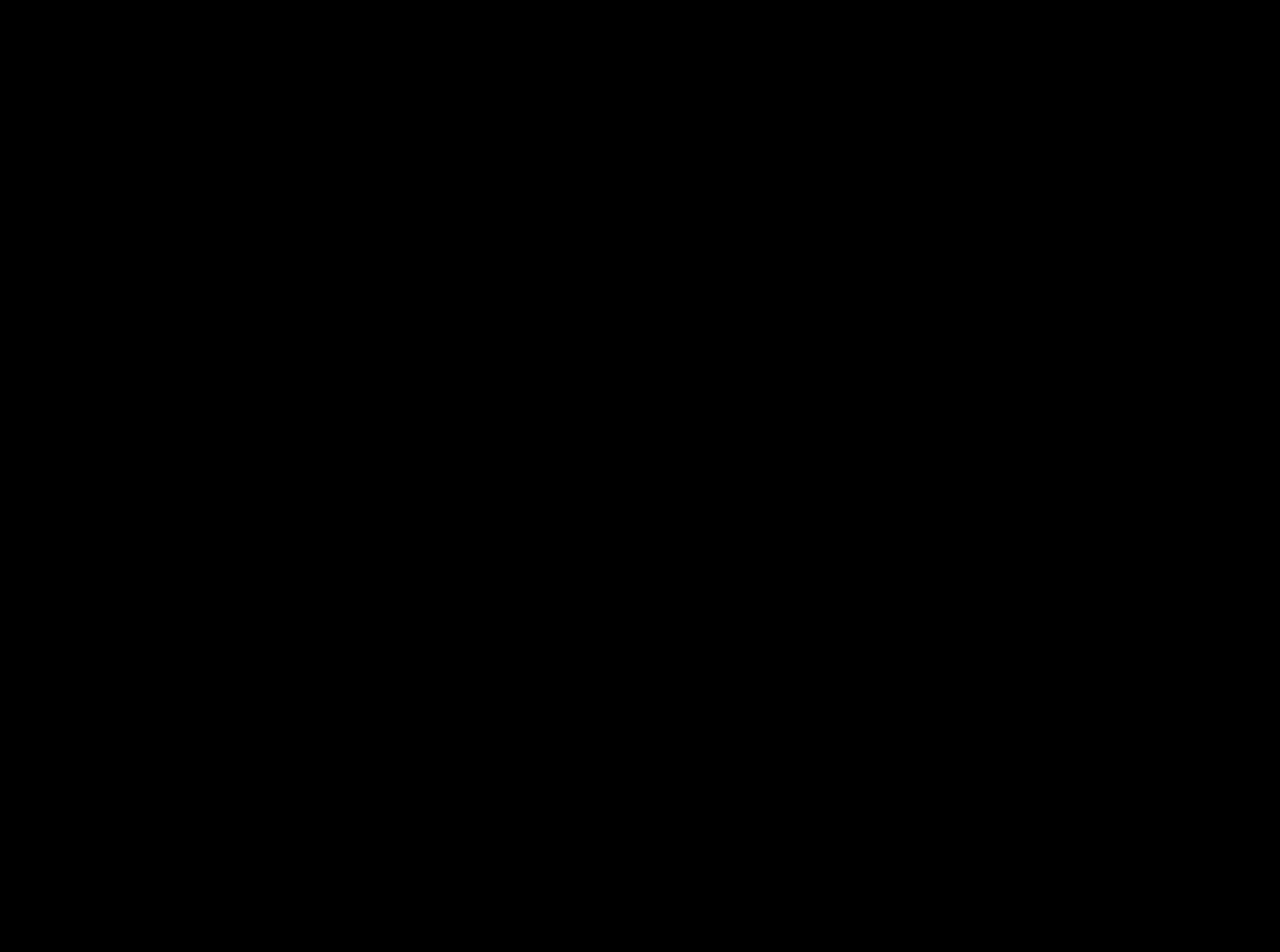
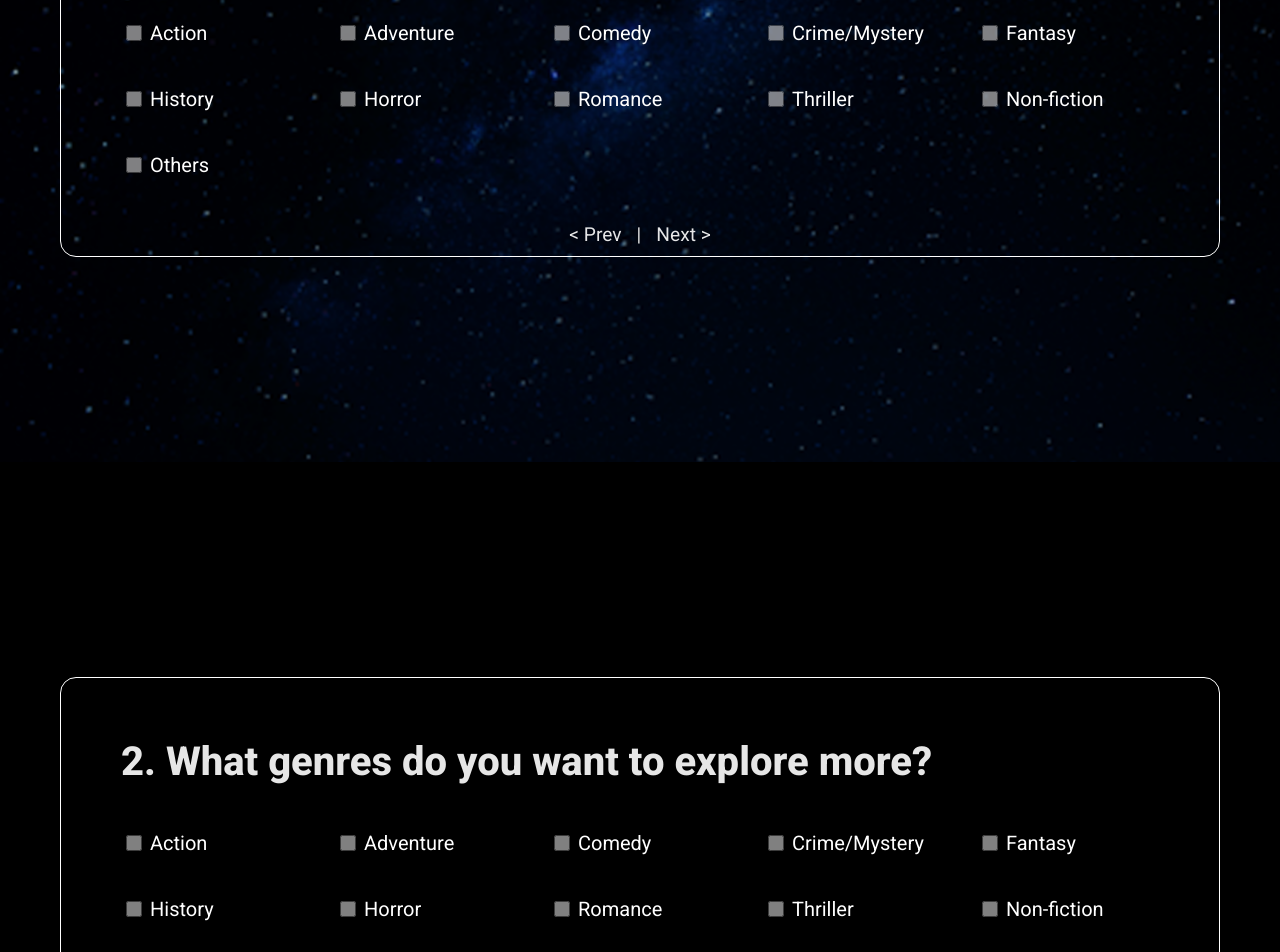
Before and after one commit to 15-Manya/orbital-project, a React (Create React App) app in the folder frontend/react-app/: page /questions in a window 1280 px wide. Before the commit this address had no page. Shown: the part 348-1300 px from the top of the page. Before the commit the page ends 800 px from the top, so only its background shows below. Built offline with nearby package versions, Linux system fonts and the light colour scheme.

Commit message:
Added Questions, GenreEnjoy and GenreExplore pages

```diff
--- a/frontend/react-app/src/App.jsx
+++ b/frontend/react-app/src/App.jsx
@@ -1,7 +1,8 @@
 import './index.css';
 import LandingPage from './components/LandingPage/LandingPage';
 import Login from './components/Login/Login';
-import SignUp from './components/SignUp/SignUp'
+import SignUp from './components/SignUp/SignUp';
+import Questions from './components/Questions/Questions';
 import {BrowserRouter, Routes, Route} from 'react-router';
 
 function App() {
@@ -11,6 +12,7 @@
         <Route path='/' element ={<LandingPage />}/>
         <Route path='/login' element ={<Login />} />
         <Route path='/signup' element = {<SignUp/>}/>
+        <Route path='/questions' element= {<Questions/>}/>
 
       </Routes>
     </BrowserRouter>
--- a/frontend/react-app/src/components/LandingPage/LandingPage.module.css
+++ b/frontend/react-app/src/components/LandingPage/LandingPage.module.css
@@ -26,21 +26,6 @@
     opacity: 0.9;
 }
 
-input {
-    background: var(--gray-color);
-    border: 1px solid var(--light-color);
-    border-radius: 10px;
-    width: 60%;
-    padding: 15px;
-    opacity: 0.5;
-}
-
-input::placeholder {
-    color: var(--light-color);
-    font-size: 20;
-    padding-left: 10px;
-}
-
 .btndark {
     background-color: var(--dark-color);
     min-width: 175px;
--- /dev/null
+++ b/frontend/react-app/src/components/Questions/GenreEnjoy/GenreEnjoy.jsx
@@ -0,0 +1,26 @@
+import styles from './GenreEnjoy.module.css';
+
+function GenreEnjoy() {
+    const genres = ['Action', 'Adventure', 'Comedy', 'Crime/Mystery', 'Fantasy', 'History', 'Horror', 'Romance', 'Thriller', 'Non-fiction', 'Others'];
+    return (
+        <div className={`container ${styles.display}`}>
+            <div className={styles.box}>
+                <h1>1. What genres do you enjoy reading?</h1>
+                <div className={styles.grid}>
+                    {genres.map(genre => (
+                        <label key={genre} className={styles.genre}>
+                            <input type="checkbox" />{genre}
+                        </label>
+                    ))}
+                </div>
+                <div className={styles.nav}>
+                    <p> &lt; Prev</p>
+                    <p> | </p>
+                    <p> Next &gt;</p>
+                </div>
+            </div>
+        </div>
+    );
+}
+
+export default GenreEnjoy;
--- /dev/null
+++ b/frontend/react-app/src/components/Questions/GenreEnjoy/GenreEnjoy.module.css
@@ -0,0 +1,50 @@
+.display {
+    display: flex;
+    justify-content: center;
+    align-items: center;
+    height: 100vh;
+}
+
+.box {
+    border: 1px solid #fff;
+    border-radius: 16px;
+    padding: 40px;
+    width: 100%;
+    height: 50%;
+}
+
+h1 {
+    font-size: 40px;
+    font-weight: 800;
+    margin: 20px;
+}
+
+.grid {
+    padding: 20px;
+    margin-top: 20px;
+    display: grid;
+    grid-template-columns: repeat(auto-fit, minmax(160px, 1fr));
+    gap: 2rem;
+}
+
+.genre {
+    gap: 0.5rem;
+    font-size: 20px;
+    font-weight: normal;
+    padding: 5px;
+    display: flex;
+    align-items: center;
+}
+
+.nav {
+    display: flex;
+    gap: 15px;
+    align-items: center;
+    justify-content: center;
+}
+
+.nav p {
+    font-size: 1.2rem;
+    font-weight: normal;
+    text-align: center;
+}
--- /dev/null
+++ b/frontend/react-app/src/components/Questions/GenreExplore/GenreExplore.jsx
@@ -0,0 +1,26 @@
+import styles from './GenreExplore.module.css';
+
+function GenreExplore() {
+    const genres = ['Action', 'Adventure', 'Comedy', 'Crime/Mystery', 'Fantasy', 'History', 'Horror', 'Romance', 'Thriller', 'Non-fiction', 'Others'];
+    return (
+        <div className={`container ${styles.display}`}>
+            <div className={styles.box}>
+                <h1>2. What genres do you want to explore more?</h1>
+                <div className={styles.grid}>
+                    {genres.map(genre => (
+                        <label key={genre} className={styles.genre}>
+                            <input type="checkbox" />{genre}
+                        </label>
+                    ))}
+                </div>
+                <div className={styles.nav}>
+                    <p> &lt; Prev</p>
+                    <p> | </p>
+                    <p> Next &gt;</p>
+                </div>
+            </div>
+        </div>
+    );
+}
+
+export default GenreExplore;
--- /dev/null
+++ b/frontend/react-app/src/components/Questions/GenreExplore/GenreExplore.module.css
@@ -0,0 +1,50 @@
+.display {
+    display: flex;
+    justify-content: center;
+    align-items: center;
+    height: 100vh;
+}
+
+.box {
+    border: 1px solid #fff;
+    border-radius: 16px;
+    padding: 40px;
+    width: 100%;
+    height: 50%;
+}
+
+h1 {
+    font-size: 40px;
+    font-weight: 800;
+    margin: 20px;
+}
+
+.grid {
+    padding: 20px;
+    margin-top: 20px;
+    display: grid;
+    grid-template-columns: repeat(auto-fit, minmax(160px, 1fr));
+    gap: 2rem;
+}
+
+.genre {
+    gap: 0.5rem;
+    font-size: 20px;
+    font-weight: normal;
+    padding: 5px;
+    display: flex;
+    align-items: center;
+}
+
+.nav {
+    display: flex;
+    gap: 15px;
+    align-items: center;
+    justify-content: center;
+}
+
+.nav p {
+    font-size: 1.2rem;
+    font-weight: normal;
+    text-align: center;
+}
--- /dev/null
+++ b/frontend/react-app/src/components/Questions/Questions.jsx
@@ -0,0 +1,14 @@
+import styles from './Questions.module.css';
+import GenreEnjoy from './GenreEnjoy/GenreEnjoy';
+import GenreExplore from './GenreExplore/GenreExplore';
+
+function Questions() {
+    return (
+        <div className={styles.body}>
+            <GenreEnjoy />
+            <GenreExplore />
+        </div>
+    );
+}
+
+export default Questions;
--- /dev/null
+++ b/frontend/react-app/src/components/Questions/Questions.module.css
@@ -0,0 +1,6 @@
+.body {
+    background-image: url(../../assets/questions-bg.png);
+    height: 100vh;
+    background-size: cover;
+    background-repeat: no-repeat;
+}
--- a/frontend/react-app/src/index.css
+++ b/frontend/react-app/src/index.css
@@ -18,6 +18,28 @@
   color: #fff;
 }
 
+input {
+  background: var(--gray-color);
+  border: 1px solid var(--light-color);
+  border-radius: 10px;
+  width: 60%;
+  padding: 15px;
+  opacity: 0.5;
+}
+
+input::placeholder {
+  color: var(--light-color);
+  font-size: 20;
+  padding-left: 10px;
+}
+
+input[type="checkbox"] {
+  margin: 0;
+  padding: 0;
+  width: 16px;
+  height: 16px;
+  vertical-align: middle;
+}
 
 /*Utility Classes*/
 .container {
```
Also changed, not shown: frontend/react-app/src/assets/questions-bg.png (added).
